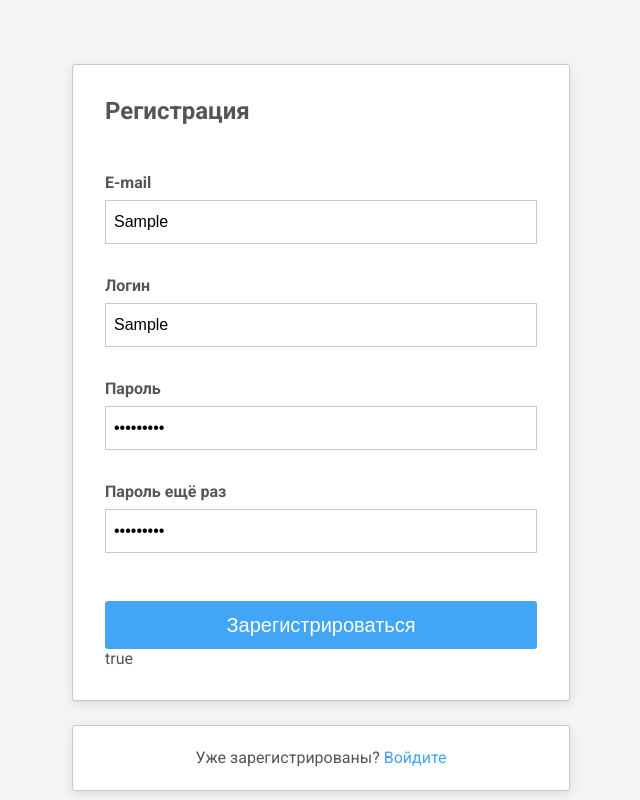
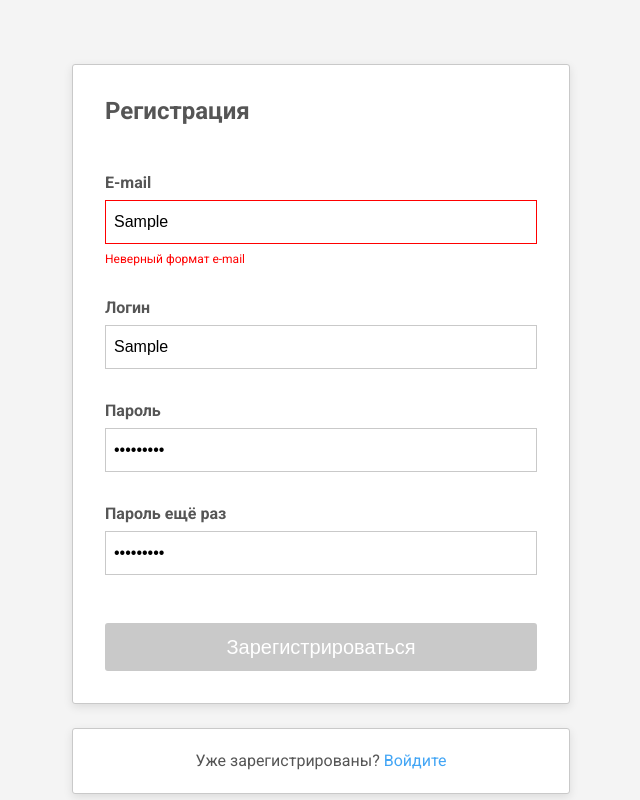
Before and after one commit to VulturRe/stackover-fe, an Angular app: page /register in a window 1280 px wide. Both pictures are taken after typing "Sample", "Sample", "Sample123", "Sample123" into the empty fields and a click on the button "Зарегистрироваться". Shown: the whole page, without its empty margins (320-960 px from the left). Built offline with nearby package versions, Linux system fonts and the light colour scheme.

Commit message:
Register form validation

```diff
--- a/src/app/_validators/checkPasswords.ts
+++ b/src/app/_validators/checkPasswords.ts
@@ -1,10 +1,11 @@
-import { FormGroup, ValidationErrors, ValidatorFn } from '@angular/forms';
+import { FormGroup, ValidationErrors } from '@angular/forms';
 
-export function checkPasswords(): ValidatorFn {
-  return (group: FormGroup): ValidationErrors => {
-    const pass = group.controls.password;
-    const confirmPass = group.controls.confirmPassword;
-    pass.value === confirmPass.value ? confirmPass.setErrors(null) : confirmPass.setErrors({ notEquivalent: true });
-    return;
-  };
+export function checkPasswords(group: FormGroup): ValidationErrors {
+  const pass = group.controls.password;
+  const confirmPass = group.controls.confirmPassword;
+  if (confirmPass.value && confirmPass.value.trim() === '') return;
+  pass.value === confirmPass.value
+    ? confirmPass.setErrors(confirmPass.errors)
+    : confirmPass.setErrors({ ...confirmPass.errors, notEquivalent: true });
+  return;
 }
--- /dev/null
+++ b/src/app/_validators/validators.ts
@@ -0,0 +1,35 @@
+import { AbstractControl, ValidationErrors, ValidatorFn } from '@angular/forms';
+
+export class Validators {
+  static email(control: AbstractControl): ValidationErrors {
+    if (control.value === null || control.value.trim() === '') {
+      return null;
+    } else {
+      // tslint:disable-next-line:max-line-length
+      const regex = new RegExp(/^(([^<>()\[\]\\.,;:\s@"]+(\.[^<>()\[\]\\.,;:\s@"]+)*)|(".+"))@((\[[0-9]{1,3}\.[0-9]{1,3}\.[0-9]{1,3}\.[0-9]{1,3}])|(([a-zA-Z\-0-9]+\.)+[a-zA-Z]{2,}))$/);
+      if (!regex.test(control.value)) {
+        return { email: true };
+      }
+    }
+  }
+
+  static required(control: AbstractControl): ValidationErrors {
+    if (control.value === null) {
+      return null;
+    } else if (control.value.trim().length === 0) {
+      return { required: true };
+    }
+  }
+
+  static minLength(minLength: number): ValidatorFn {
+    return (control: AbstractControl): ValidationErrors => {
+      if (control.value === null) {
+        return null;
+      } else if (control.value.trim() === '') {
+        return { minLength: { min: minLength, actual: 0 } };
+      } else if (control.value.length < minLength) {
+        return { minLength: { min: minLength, actual: control.value.length } };
+      }
+    };
+  }
+}
--- a/src/app/components/pages/register-page/register-page.component.html
+++ b/src/app/components/pages/register-page/register-page.component.html
@@ -5,21 +5,24 @@
         <label>
           E-mail
           <input type="text" formControlName="email">
+          <span class="error-hint" *ngIf="registerForm.controls.email.invalid">{{getError('email')}}</span>
         </label>
         <label>
           Логин
           <input type="text" formControlName="login">
+          <span class="error-hint" *ngIf="registerForm.controls.login.invalid">{{getError('login')}}</span>
         </label>
         <label>
           Пароль
           <input type="password" formControlName="password">
+          <span class="error-hint" *ngIf="registerForm.controls.password.invalid">{{getError('password')}}</span>
         </label>
         <label>
           Пароль ещё раз
           <input type="password" formControlName="confirmPassword">
+          <span class="error-hint" *ngIf="registerForm.controls.confirmPassword.invalid">{{getError('confirmPassword')}}</span>
         </label>
-        <button type="submit">Зарегистрироваться</button>
-        {{registerForm.invalid}}
+        <button type="submit" [disabled]="registerForm.invalid">Зарегистрироваться</button>
       </form>
     </app-card>
   </div>
--- a/src/app/components/pages/register-page/register-page.component.ts
+++ b/src/app/components/pages/register-page/register-page.component.ts
@@ -1,7 +1,8 @@
-import { Component, OnInit } from '@angular/core';
-import { FormBuilder, Validators } from '@angular/forms';
+import { Component } from '@angular/core';
+import { FormBuilder } from '@angular/forms';
 import { Router } from '@angular/router';
 import { checkPasswords } from 'src/app/_validators/checkPasswords';
+import { Validators } from 'src/app/_validators/validators';
 import { IUser } from 'src/app/models/user';
 import { UserService } from 'src/app/services/user.service';
 
@@ -10,23 +11,21 @@ import { UserService } from 'src/app/services/user.service';
   templateUrl: './register-page.component.html',
   styleUrls: ['./register-page.component.scss']
 })
-export class RegisterPageComponent implements OnInit {
+export class RegisterPageComponent {
 
   registerForm = this.fb.group({
-    email: ['', [Validators.email, Validators.required]],
-    login: ['', [Validators.minLength(4), Validators.required]],
-    password: ['', [Validators.minLength(6), Validators.required]],
-    confirmPassword: ['', [Validators.minLength(6), Validators.required]]
-  }, { validators: checkPasswords() });
+    email: [null, [Validators.email, Validators.required]],
+    login: [null, [Validators.minLength(4), Validators.required]],
+    password: [null, [Validators.minLength(6), Validators.required]],
+    confirmPassword: [null, [Validators.minLength(6), Validators.required]]
+  }, { validators: checkPasswords });
 
   constructor(private fb: FormBuilder,
               private router: Router,
               private userService: UserService) {}
 
-  ngOnInit() {
-  }
-
   register() {
+    this.setControlsIfNull();
     if (this.registerForm.invalid) return;
     const user: IUser = {
       email: this.registerForm.controls.email.value,
@@ -37,4 +36,32 @@ export class RegisterPageComponent implements OnInit {
     this.userService.register(user)
       .subscribe(() => this.router.navigate(['/']));
   }
+
+  setControlsIfNull() {
+    const controls = this.registerForm.controls;
+    if (controls.email.value === null) controls.email.setValue('');
+    if (controls.login.value === null) controls.login.setValue('');
+    if (controls.password.value === null) controls.password.setValue('');
+    if (controls.confirmPassword.value === null) controls.confirmPassword.setValue('');
+  }
+
+  getError(controlName: string) {
+    const errors = this.registerForm.controls[controlName].errors;
+    if (errors.email) return 'Неверный формат e-mail';
+    if (errors.required) return 'Обязательное поле';
+    if (errors.minLength) return `Минимальная длина ${errors.minLength.min} ${this.getPlural(errors.minLength.min)}`;
+    if (errors.notEquivalent) return `Пароли не совпадают`;
+  }
+
+  private getPlural(count: number) {
+    if (count === 1) return 'символ';
+    if (count === 2 || count === 3 || count === 4) return 'символа';
+    if (count > 20) {
+      const str = count.toString();
+      const lastDigit = parseInt(str[str.length - 1], 10);
+      if (lastDigit === 1) return 'символ';
+      if (lastDigit === 2 || lastDigit === 3 || lastDigit === 4) return 'символа';
+    }
+    return 'символов';
+  }
 }
--- a/src/styles.scss
+++ b/src/styles.scss
@@ -14,8 +14,32 @@ span.title {
   font-weight: bold;
 }
 
-button:focus {
-  outline: 0 none;
+button {
+  height: 48px;
+  border: none;
+  cursor: pointer;
+  margin-top: 16px;
+  background-color: $primary-color;
+  color: #fff;
+  font-size: 20px;
+  font-weight: 400;
+  border-radius: $border-radius;
+
+  &[disabled] {
+    background-color: $border-color;
+
+    &:hover{
+      background-color: $border-color;
+    }
+  }
+
+  &:hover {
+    background-color: $primary-color-dark;
+  }
+
+  &:focus {
+    outline: 0 none;
+  }
 }
 
 a {
@@ -26,6 +50,35 @@ a {
   &:hover {
     color: $primary-color-dark;
   }
+}
+
+input {
+  margin-top: 8px;
+  height: 40px;
+  border: 1px solid $border-color;
+  padding-left: 8px;
+  font-size: 16px;
+
+  &.ng-invalid {
+    border: 1px solid red;
+    &:focus {
+      border: 1px solid red;
+    }
+  }
+
+  &:focus {
+    border: 1px solid $primary-color;
+    box-shadow: none !important;
+    outline: 0 none;
+  }
+}
+
+span.error-hint {
+  font-size: 12px;
+  color: red;
+  font-weight: 400;
+  margin-top: 8px;
+  margin-bottom: 0;
 }
 
 form {
@@ -39,36 +92,6 @@ form {
     display: flex;
     flex-flow: column;
     margin-bottom: 32px;
-
-    & > input {
-      margin-top: 8px;
-      height: 40px;
-      border: 1px solid $border-color;
-      padding-left: 8px;
-      font-size: 16px;
-
-      &:focus {
-        border: 1px solid $primary-color;
-        box-shadow: none !important;
-        outline: 0 none;
-      }
-    }
-  }
-
-  & > button {
-    height: 48px;
-    border: none;
-    cursor: pointer;
-    margin-top: 16px;
-    background-color: $primary-color;
-    color: #fff;
-    font-size: 20px;
-    font-weight: 400;
-    border-radius: $border-radius;
-
-    &:hover {
-      background-color: $primary-color-dark;
-    }
   }
 }
 
--- a/tslint.json
+++ b/tslint.json
@@ -1,4 +1,5 @@
 {
+  "curly": [true, "ignore-same-line"],
   "extends": "tslint:recommended",
   "rules": {
     "array-type": false,
```
